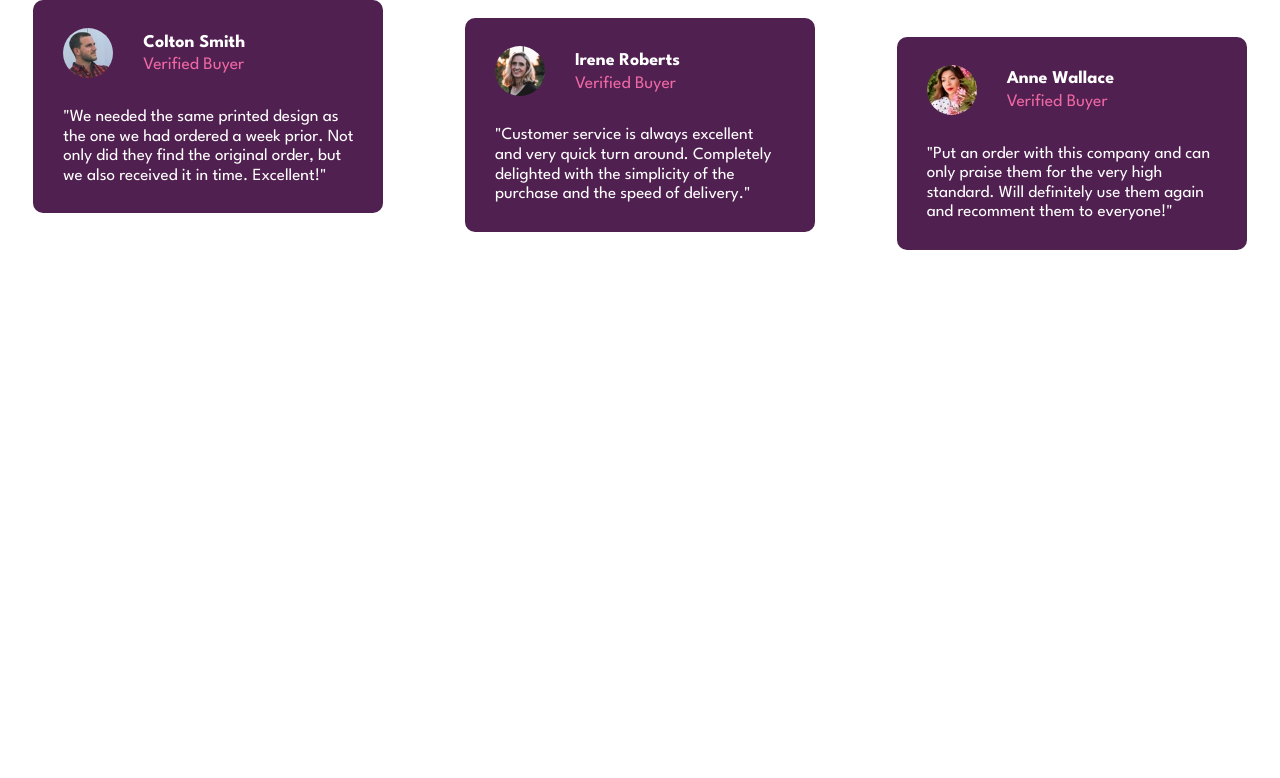
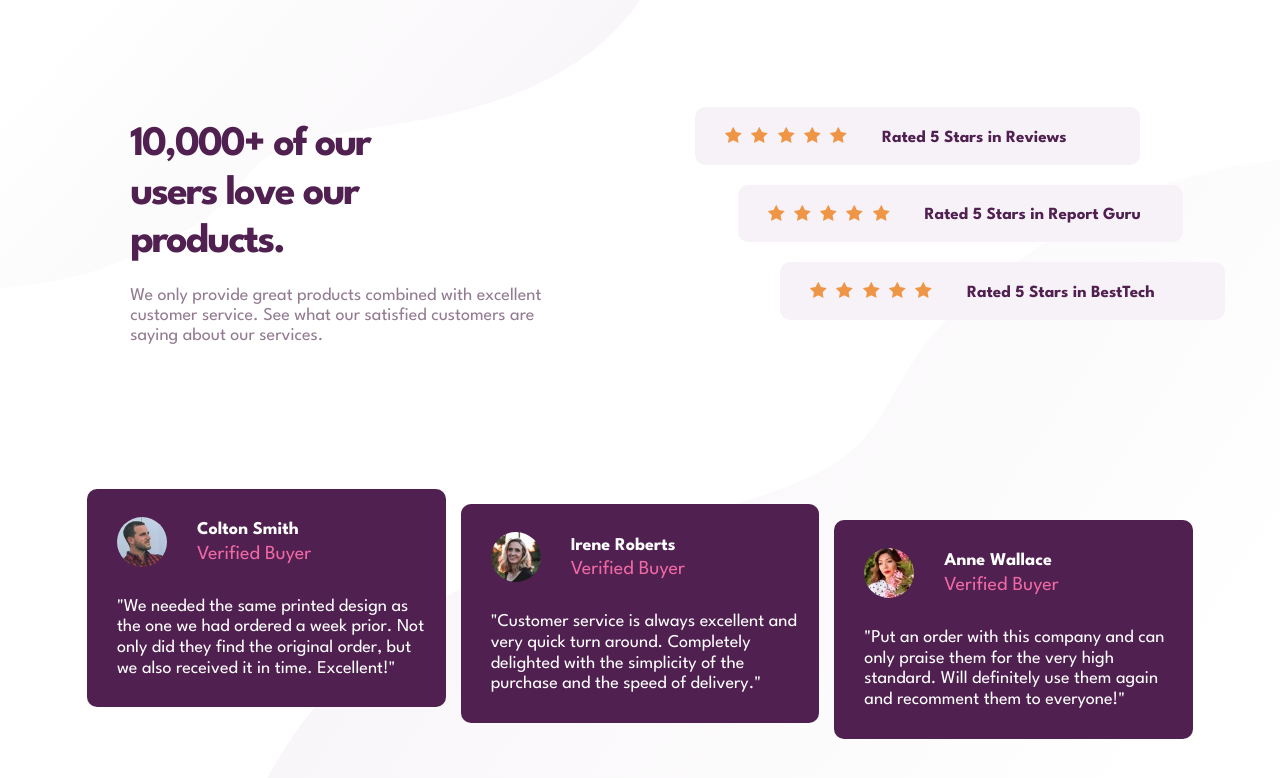
Before and after one commit to Lwmeek/social-proof, a plain HTML site: page index.html in a window 1280 px wide. Drawn offline with Linux system fonts and the light colour scheme.

Commit message:
finishing project for all screensizes

```diff
--- a/css/styles.css
+++ b/css/styles.css
@@ -12,10 +12,16 @@ html {
 	font-size: 62.5%;
 }
 body {
-	font-size: 1.5rem;
+	font-size: 1.7rem;
 	font-family: "League Spartan", sans-serif;
 }
-
+.container {
+	background-image: url(/images/bg-pattern-top-mobile.svg),
+		url(/images/bg-pattern-bottom-mobile.svg);
+	background-repeat: no-repeat, no-repeat;
+	background-position: top left, bottom right;
+	background-size: 100% 17%, 100% 30%;
+}
 /* Header */
 .header {
 	display: flex;
@@ -24,33 +30,45 @@ body {
 }
 .header h1 {
 	color: var(--clr-vdark-magenta);
-	max-width: 15ch;
+	max-width: 12ch;
 	margin: 6rem auto 2rem;
+	letter-spacing: -0.2rem;
 }
 .header p {
 	color: var(--clr-dark-grayish-magenta);
 	max-width: 32ch;
-	margin: 0 auto;
+	margin: 0 auto 2rem;
 }
-@media screen and (min-width: 768px) {
+@media screen and (min-width: 600px) {
 	.header h1 {
-		font-size: 4.5rem;
+		font-size: 4.2rem;
 	}
 	.header p {
-		font-size: 2.5rem;
+		font-size: 2.1rem;
 	}
 }
-@media screen and (min-width: 1024px) {
+@media screen and (min-width: 1000px) {
+	.container {
+		display: grid;
+		height: 100vh;
+		grid-template-columns: repeat(2, 1fr);
+		justify-items: center;
+		align-items: center;
+		background-image: url(/images/bg-pattern-top-desktop.svg),
+			url(/images/bg-pattern-bottom-desktop.svg);
+		background-size: 50% 36%, 80% 80%;
+	}
 	.header {
 		text-align: left;
-		width: 50%;
+		margin-left: 2rem;
 	}
 	.header h1 {
-		font-size: 3.5rem;
+		font-size: 4.2rem;
 	}
 	.header p {
 		font-size: 1.8rem;
-		max-width: 40ch;
+		max-width: 43ch;
+		line-height: 2rem;
 	}
 	.header h1,
 	.header p {
@@ -85,9 +103,13 @@ body {
 	font-weight: 700;
 	font-size: 1.7rem;
 }
-@media screen and (min-width: 1024px) {
+.best-tech {
+	margin-bottom: 5rem;
+}
+@media screen and (min-width: 1000px) {
 	.rating-col {
-		max-width: 50rem;
+		min-width: 55rem;
+		max-width: 55rem;
 	}
 	.rating-card {
 		flex-direction: row;
@@ -120,7 +142,7 @@ body {
 	width: 75%;
 	max-width: 32rem;
 	margin: 0 auto;
-	padding: 2.8rem 0 1rem 3rem;
+	padding: 2.8rem 1.5rem 1rem 3rem;
 	border-radius: 10px;
 }
 .user {
@@ -149,18 +171,20 @@ body {
 	margin-top: 3rem;
 	font-size: 1.7rem;
 }
-@media screen and (min-width: 768px) {
-	.testimonial-content {
-		max-width: 30ch;
-	}
-	.irene .testimonial-content {
-		max-width: 28ch;
-	}
+.anne {
+	margin-bottom: 8rem;
 }
-@media screen and (min-width: 1024px) {
+@media screen and (min-width: 1000px) {
 	.testimonials {
 		flex-direction: row;
 		min-height: 25rem;
+		grid-column: span 2;
+		max-width: 90%;
+		margin: 0 auto;
+	}
+	.testimonial-content {
+		font-size: 1.8rem;
+		max-width: 30ch;
 	}
 	.colton {
 		align-self: flex-start;
@@ -168,7 +192,17 @@ body {
 	.irene {
 		align-self: center;
 	}
+	.irene .testimonial-content {
+		max-width: 28ch;
+	}
 	.anne {
 		align-self: flex-end;
+		margin-bottom: 0;
 	}
 }
+@media screen and (min-width: 1185px) {
+	.testimonial-content {
+		font-size: 1.8rem;
+		min-width: 30ch;
+	}
+}
--- a/index.html
+++ b/index.html
@@ -16,6 +16,47 @@
 	</head>
 	<body>
 		<main class="container">
+			<section class="header">
+				<div class="bg-top"></div>
+				<h1>10,000+ of our users love our products.</h1>
+				<p>
+					We only provide great products combined with excellent customer
+					service. See what our satisfied customers are saying about our
+					services.
+				</p>
+			</section>
+			<section class="rating-col">
+				<div class="rating-card reviews">
+					<div class="stars">
+						<img src="images/icon-star.svg" alt="star" />
+						<img src="images/icon-star.svg" alt="star" />
+						<img src="images/icon-star.svg" alt="star" />
+						<img src="images/icon-star.svg" alt="star" />
+						<img src="images/icon-star.svg" alt="star" />
+					</div>
+					<div class="stats">Rated 5 Stars in Reviews</div>
+				</div>
+				<div class="rating-card guru">
+					<div class="stars">
+						<img src="images/icon-star.svg" alt="star" />
+						<img src="images/icon-star.svg" alt="star" />
+						<img src="images/icon-star.svg" alt="star" />
+						<img src="images/icon-star.svg" alt="star" />
+						<img src="images/icon-star.svg" alt="star" />
+					</div>
+					<div class="stats">Rated 5 Stars in Report Guru</div>
+				</div>
+				<div class="rating-card best-tech">
+					<div class="stars">
+						<img src="images/icon-star.svg" alt="star" />
+						<img src="images/icon-star.svg" alt="star" />
+						<img src="images/icon-star.svg" alt="star" />
+						<img src="images/icon-star.svg" alt="star" />
+						<img src="images/icon-star.svg" alt="star" />
+					</div>
+					<div class="stats">Rated 5 Stars in BestTech</div>
+				</div>
+			</section>
 			<section class="testimonials">
 				<div class="testimonial-card colton">
 					<div class="user">
```
